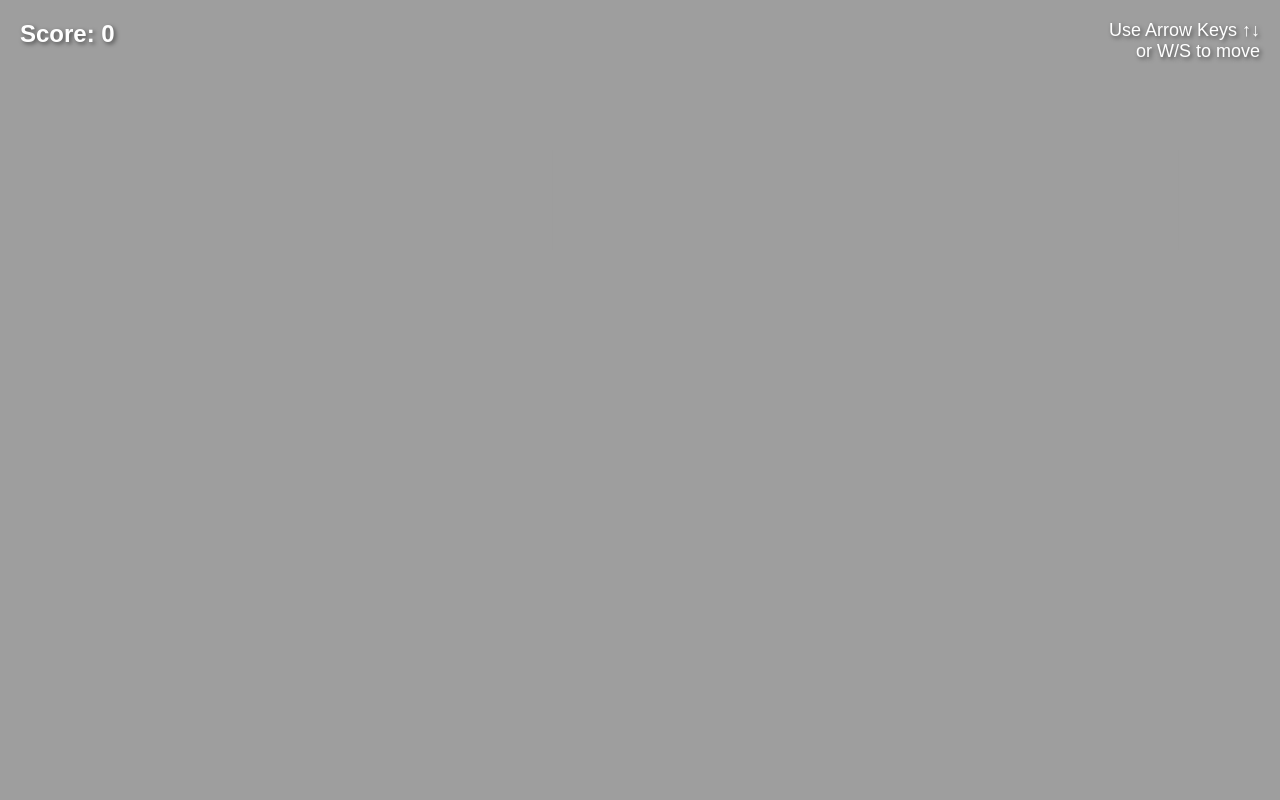
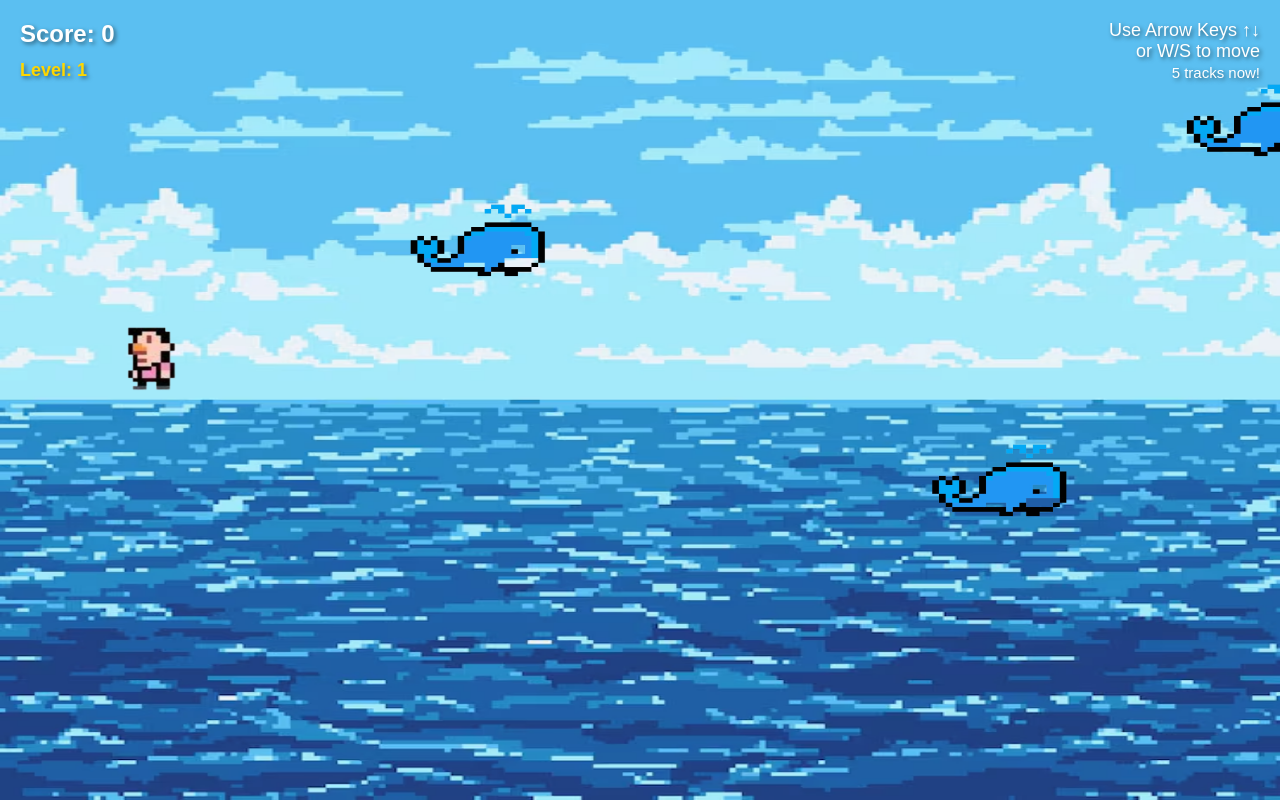
Before and after one commit to PriyamJChakrabarty/Gen-0, a plain HTML site: page index.html in a window 1280 px wide. Drawn offline with Linux system fonts and the light colour scheme.

Commit message:
Added increased difficulty
Added increased difficulty, 5 layers and speed.

```diff
--- a/index.html
+++ b/index.html
@@ -1,5 +1,11 @@
 <!DOCTYPE html>
 <html lang="en">
+<!--
+    REPLACE PLACEHOLDER IMAGES WITH YOUR OWN:
+    - assets/whale.png - Whale character image
+    - assets/boy.png - Boy character image
+    - assets/sea.jpg - Sea background image
+-->
 <head>
     <meta charset="UTF-8">
     <meta name="viewport" content="width=device-width, initial-scale=1.0">
@@ -66,6 +72,17 @@
             z-index: 5;
         }
 
+        #difficulty {
+            position: absolute;
+            top: 60px;
+            left: 20px;
+            color: #FFD700;
+            font-size: 18px;
+            font-weight: bold;
+            text-shadow: 2px 2px 4px rgba(0,0,0,0.5);
+            z-index: 5;
+        }
+
         #instructions {
             position: absolute;
             top: 20px;
@@ -96,13 +113,16 @@
         <small>If images don't load, the game will use colored shapes</small>
     </div>
     <div id="score" style="display:none;">Score: 0</div>
+    <div id="difficulty" style="display:none;">Level: 1</div>
     <div id="instructions" style="display:none;">
         Use Arrow Keys ↑↓<br>
-        or W/S to move
+        or W/S to move<br>
+        <small>5 tracks now!</small>
     </div>
     <div id="gameOver">
         <h1>Game Over!</h1>
         <p id="finalScore"></p>
+        <p id="finalLevel"></p>
         <button onclick="restartGame()">Play Again</button>
     </div>
 
@@ -115,28 +135,35 @@
 
         // Game variables
         let TRACKS = [
-            canvas.height * 0.25,
-            canvas.height * 0.5,
+            canvas.height * 0.15,
+            canvas.height * 0.30,
+            canvas.height * 0.45,
+            canvas.height * 0.60,
             canvas.height * 0.75
         ];
 
-        let currentTrack = 1;
+        let currentTrack = 2; // Start on middle track (index 2 of 5)
         let score = 0;
         let gameRunning = false;
         let whales = [];
         let frameCount = 0;
 
+        // Difficulty variables
+        let difficultyLevel = 1;
+        let baseSpawnRate = 90; // Frames between spawns
+        let currentSpawnRate = baseSpawnRate;
+        let baseSpeed = 3;
+        let speedMultiplier = 1;
+
         // Image objects
         let bgImage = null;
         let boyImage = null;
         let whaleImage = null;
-        let imagesLoaded = 0;
 
         // Try to load images
         function tryLoadImage(src, name) {
             return new Promise((resolve) => {
                 const img = new Image();
-                img.crossOrigin = "anonymous";
 
                 const timeout = setTimeout(() => {
                     console.log(`${name} image timed out`);
@@ -161,13 +188,14 @@
 
         // Load all images
         async function loadImages() {
-            bgImage = await tryLoadImage('https://i.postimg.cc/0jhs7Wpr/painting-sea-with-clouds-ocean-background-384401-4657.avif', 'Background');
-            boyImage = await tryLoadImage('https://i.postimg.cc/t4WXNjv0/Screenshot-2025-11-01-231407-removebg-preview.png', 'Boy');
-            whaleImage = await tryLoadImage('https://i.postimg.cc/RV8FTGMz/Screenshot-2025-11-01-230530-removebg-preview.png', 'Whale');
+            bgImage = await tryLoadImage('assets/sea.jpg', 'Background');
+            boyImage = await tryLoadImage('assets/boy.png', 'Boy');
+            whaleImage = await tryLoadImage('assets/whale.png', 'Whale');
 
             // Start game regardless of image load status
             document.getElementById('loading').style.display = 'none';
             document.getElementById('score').style.display = 'block';
+            document.getElementById('difficulty').style.display = 'block';
             document.getElementById('instructions').style.display = 'block';
             gameRunning = true;
             gameLoop();
@@ -189,7 +217,8 @@
                 this.y = TRACKS[track];
                 this.width = 150;
                 this.height = 100;
-                this.speed = 3 + Math.random() * 2;
+                // Speed increases with difficulty
+                this.speed = (baseSpeed + Math.random() * 2) * speedMultiplier;
                 this.passed = false;
             }
 
@@ -221,6 +250,27 @@
                         boy.y + boy.height/2 - buffer < this.y - this.height/2 ||
                         boy.y - boy.height/2 + buffer > this.y + this.height/2);
             }
+        }
+
+        // Update difficulty based on score
+        function updateDifficulty() {
+            const newLevel = Math.floor(score / 10) + 1;
+
+            if (newLevel !== difficultyLevel) {
+                difficultyLevel = newLevel;
+
+                // Spawn rate: gets faster (lower number = more frequent)
+                currentSpawnRate = Math.max(30, baseSpawnRate - (difficultyLevel - 1) * 8);
+
+                // Speed multiplier: whales get faster
+                speedMultiplier = 1 + (difficultyLevel - 1) * 0.15;
+
+                updateDifficultyDisplay();
+            }
+        }
+
+        function updateDifficultyDisplay() {
+            document.getElementById('difficulty').textContent = `Level: ${difficultyLevel} | Speed: ${speedMultiplier.toFixed(1)}x`;
         }
 
         // Input handling
@@ -298,12 +348,16 @@
         function gameOver() {
             gameRunning = false;
             document.getElementById('finalScore').textContent = `Final Score: ${score}`;
+            document.getElementById('finalLevel').textContent = `Reached Level: ${difficultyLevel}`;
             document.getElementById('gameOver').style.display = 'block';
         }
 
         function restartGame() {
-            currentTrack = 1;
+            currentTrack = 2;
             score = 0;
+            difficultyLevel = 1;
+            speedMultiplier = 1;
+            currentSpawnRate = baseSpawnRate;
             gameRunning = true;
             whales = [];
             frameCount = 0;
@@ -311,6 +365,7 @@
             boy.targetY = TRACKS[currentTrack];
             document.getElementById('gameOver').style.display = 'none';
             updateScore();
+            updateDifficultyDisplay();
         }
 
         function gameLoop() {
@@ -332,8 +387,8 @@
             if (gameRunning) {
                 frameCount++;
 
-                // Spawn whales
-                if (frameCount % 90 === 0) {
+                // Spawn whales at dynamic rate
+                if (frameCount % currentSpawnRate === 0) {
                     spawnWhale();
                 }
 
@@ -350,11 +405,12 @@
                         gameOver();
                     }
 
-                    // Score
+                    // Score and difficulty update
                     if (!whales[i].passed && whales[i].x < boy.x) {
                         whales[i].passed = true;
                         score++;
                         updateScore();
+                        updateDifficulty();
                     }
 
                     // Remove off-screen
@@ -376,8 +432,10 @@
             canvas.height = window.innerHeight;
 
             TRACKS = [
-                canvas.height * 0.25,
-                canvas.height * 0.5,
+                canvas.height * 0.15,
+                canvas.height * 0.30,
+                canvas.height * 0.45,
+                canvas.height * 0.60,
                 canvas.height * 0.75
             ];
 
```
